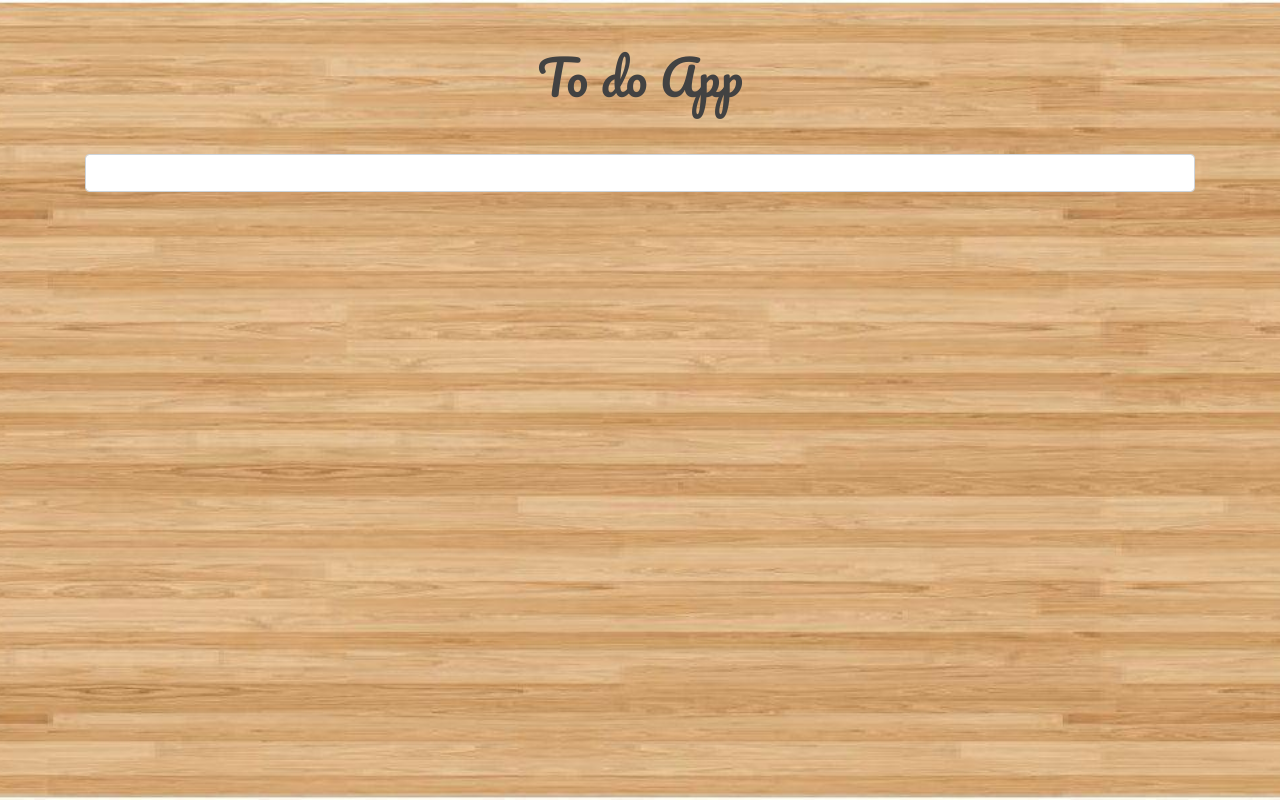
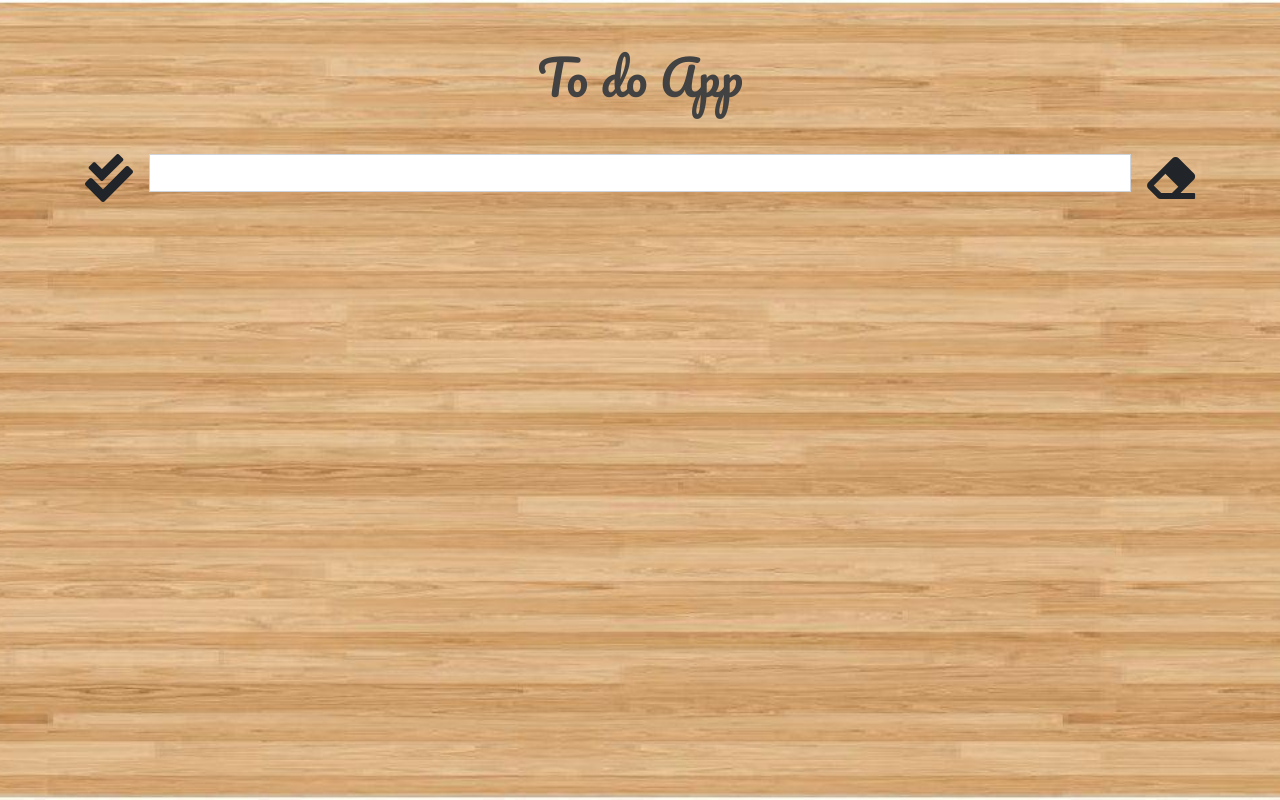
Before and after one commit to jorgegro/todoApp, an Angular app: page / in a window 1280 px wide. Built offline with nearby package versions, Linux system fonts and the light colour scheme; a web font is replaced by a local one.

Commit message:
Added Features and CSS

```diff
--- a/src/app/app.component.css
+++ b/src/app/app.component.css
@@ -4,11 +4,12 @@
 }
 
 .input-task {
-  width: 400px;
+  width: 600px;
   height: 50px;
   border: none;
   background: none;
   font-size: 2em;
+  /* border: 2px solid black; */
 }
 
 .paperBackground {
--- a/src/app/app.component.html
+++ b/src/app/app.component.html
@@ -10,19 +10,18 @@
       <div class="row">
         <div class="col">
           <div class="input-group my-4">
+              <i class="fas fa-check-double pr-3 fa-3x" (click)="checkAlltodo()" ></i>
             <input [(ngModel)]="todoInput" (keyup.enter)="addTodo()" type="text" class="form-control barTodo input-container" placeholder=""
               aria-label="" aria-describedby="basic-addon1">
+              <i class="fas fa-eraser pl-3 fa-3x" (click)="deleteAlltodo()"></i>
           </div>
         </div>
       </div>
       <div class="row">
         <div class="col">
           <div *ngFor="let chore of array.reverse()" class="paperBackground">
-            <!-- <i (click)="switch-tag()" class="fas fa-pencil"></i> -->
-            <!-- <div ng-switch=""> -->
-            <!-- <i (click)="taskComplete(chore.done)" class="fas fa-facebook"></i> -->
-            <!-- <p *ngSwitchCase="switch.on" class="m-2 input-task"type='text' [(ngModel)]="chore.name"></p> -->
-            <input style [ngStyle]="{'color': done ? 'red' : 'none'}" class="m-2 input-task todoFont" type='text' [(ngModel)]="chore.name"
+              <i [ngStyle]="{'color': chore.done ? 'green' : 'black'}" (click)="completedTodo(chore)"class="fas fa-check"></i>
+            <input [ngStyle]="{'text-decoration': chore.done ? 'line-through': 'none'}" class="m-2 input-task todoFont text-center" type='text' [(ngModel)]="chore.name"
               (keyup.enter)="editTodo(chore)">
             <!-- </div> -->
             <i (click)="deleteTodo(chore)" class="fas fa-trash-alt"></i>
--- a/src/app/app.component.ts
+++ b/src/app/app.component.ts
@@ -7,11 +7,14 @@ import { Component } from '@angular/core';
   styleUrls: ['./app.component.css']
 })
 export class AppComponent {
+  test = true;
   title = 'app';
   name = 'J o r g e';
   todoInput = '';
   array = [
   ];
+  done: boolean = true;
+
   //attempt @ change tag from p to input
 
   // switch = Switch.on;
@@ -36,17 +39,26 @@ export class AppComponent {
 
   editTodo(chore) {
     let index = this.array.indexOf(chore);
+    if(this.array[index].done == false){
       this.array[index] = chore;
+    } else {
+      alert("Invalid Action- Can't edit completed tasks");
+    }
   }
 
   addTodo(chore) {
+    let trimmedInput = this.todoInput.trim();
+    if (trimmedInput != "") {
       this.array.push(
         {
           name: this.todoInput,
           done: false
         }
       );
-    this.todoInput = null;
+    } else {
+      alert("Invalid input");
+    }
+    this.todoInput = "";
   }
   deleteTodo(chore) {
     let index = this.array.indexOf(chore);
@@ -55,4 +67,24 @@ export class AppComponent {
       this.array.splice(index, 1);
     }
   }
+  deleteAlltodo() {
+    this.array = [];
   }
+  completedTodo(chore) {
+    let index = this.array.indexOf(chore);
+    if (this.array[index].done == false) {
+      this.array[index].done = true;
+    } else {
+      this.array[index].done = false;
+    }
+  }
+  checkAlltodo() {
+    for (let i = 0; i <= this.array.length; i++) {
+      if(this.array[i].done == false){
+        this.array[i].done = true;
+      } else {
+        this.array[i].done = false;
+      }
+    }
+  }
+}
```
Also changed, not shown: src/app/app.module.ts (+3 -4 lines), 1 other file (tests, documents, lock files or other folders). Lines whose indentation alone changed are shown as unchanged.
